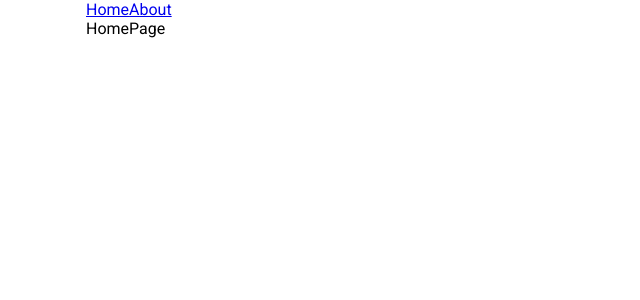
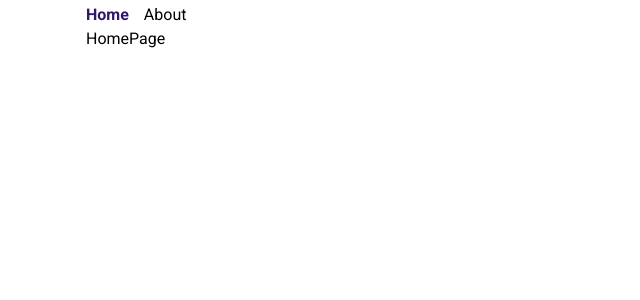
Before and after one commit to Pedrogj/react-router-app, a React (Vite) app: page / in a window 1280 px wide. Shown: the top 300 px of the page, without its empty margins (0-640 px from the left). Built offline with nearby package versions, Linux system fonts and the light colour scheme.

Commit message:
Add RootLayout component

```diff
--- a/src/App.tsx
+++ b/src/App.tsx
@@ -1,11 +1,9 @@
 import { BrowserRouter } from "react-router";
 import { AppRouter } from "./AppRouter/AppRouter";
-import { Navbar } from "./components/Navbar";
 
 export const App = () => {
   return (
     <BrowserRouter>
-      <Navbar />
       <AppRouter />
     </BrowserRouter>
   );
--- a/src/AppRouter/AppRouter.tsx
+++ b/src/AppRouter/AppRouter.tsx
@@ -1,12 +1,15 @@
 import { Route, Routes } from "react-router";
 import { HomePage } from "../components/HomePage";
 import { AboutPage } from "../components/AboutPage";
+import { RootLayout } from "../components/layout/RootLayout";
 
 export const AppRouter = () => {
   return (
     <Routes>
-      <Route path="/" element={<HomePage />} />
-      <Route path="/about" element={<AboutPage />} />
+      <Route path="/" element={<RootLayout />}>
+        <Route index element={<HomePage />} />
+        <Route path="/about" element={<AboutPage />} />
+      </Route>
     </Routes>
   );
 };
--- a/src/components/Navbar.tsx
+++ b/src/components/Navbar.tsx
@@ -1,10 +1,20 @@
-import { Link } from "react-router";
+import { NavLink } from "react-router";
 
 export const Navbar = () => {
   return (
     <nav>
-      <Link to="/">Home</Link>
-      <Link to="/about">About</Link>
+      <NavLink
+        to="/"
+        className={({ isActive }) => (isActive ? "nav-active" : "")}
+      >
+        Home
+      </NavLink>
+      <NavLink
+        to="/about"
+        className={({ isActive }) => (isActive ? "nav-active" : "")}
+      >
+        About
+      </NavLink>
     </nav>
   );
 };
--- /dev/null
+++ b/src/components/layout/RootLayout.tsx
@@ -0,0 +1,11 @@
+import { Outlet } from "react-router";
+import { Navbar } from "../Navbar";
+
+export const RootLayout = () => {
+  return (
+    <>
+      <Navbar />
+      <Outlet />
+    </>
+  );
+};
--- a/src/index.css
+++ b/src/index.css
@@ -10,3 +10,20 @@ body {
   margin: 0 auto;
   padding: 0 1rem;
 }
+
+nav {
+  display: flex;
+  gap: 15px;
+  padding-top: 5px;
+  padding-bottom: 5px;
+}
+
+a {
+  text-decoration: none;
+  color: inherit;
+}
+
+.nav-active {
+  font-weight: bold;
+  color: rgb(47, 24, 108);
+}
```
